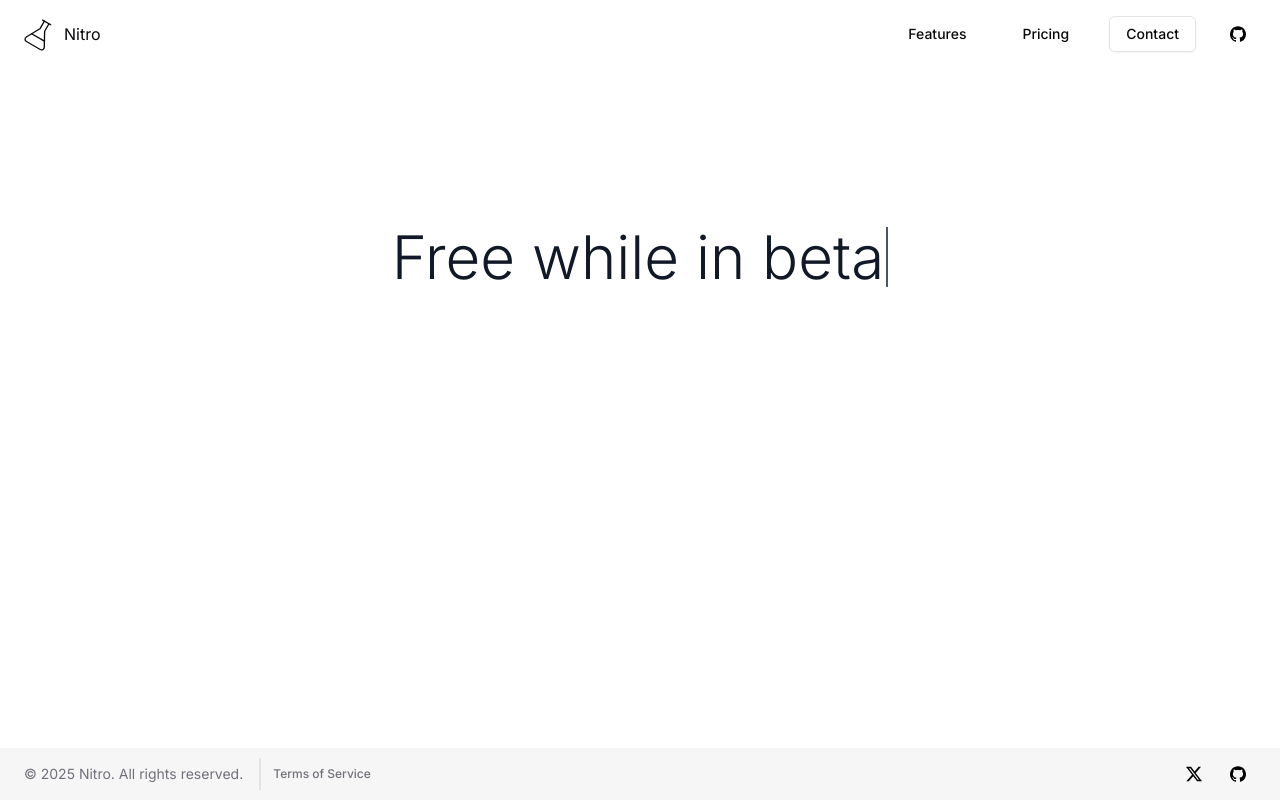
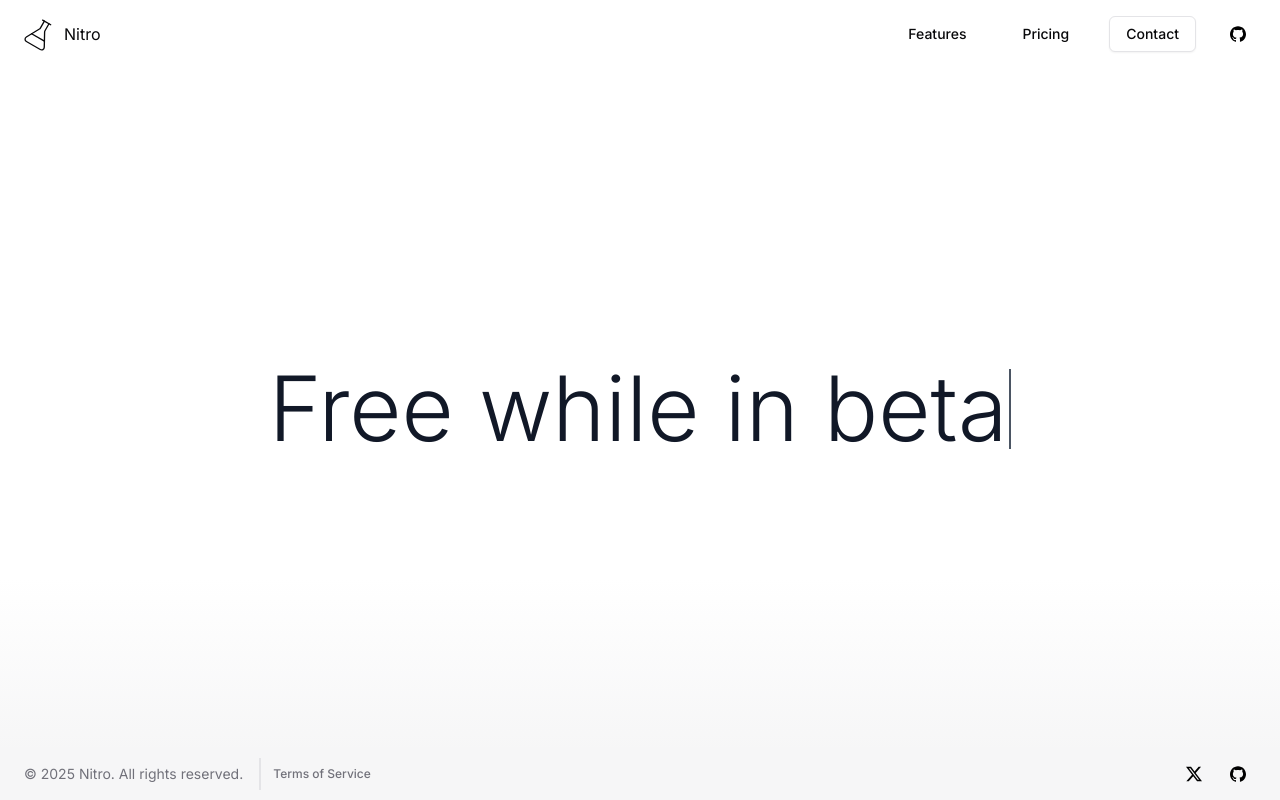
Before and after one commit to eddedd88/nextjs-template, a Next.js app: page /pricing in a window 1280 px wide. Built offline with nearby package versions, Linux system fonts and the light colour scheme.

Commit message:
Update AnimatedHeading speeds and adjust layout for improved responsiveness

```diff
--- a/src/app/(website)/pricing/animated-heading.tsx
+++ b/src/app/(website)/pricing/animated-heading.tsx
@@ -3,7 +3,8 @@
 import { cn } from '@/lib/utils'
 import { useEffect, useState } from 'react'
 
-const TYPING_SPEED = 150 // in ms
+const TYPING_SPEED = 200 // in ms
+const TYPING_SPEED_2 = 100 // faster speed for second text
 const DELETING_SPEED = 80 // in ms
 const PAUSE_BEFORE_DELETE = 200 // pause before starting to delete
 
@@ -19,7 +20,6 @@ export function AnimatedHeading() {
     const timeout = setTimeout(
       () => {
         if (!isDeleting && displayedText === FULL_HEADING) {
-          // Pause before starting to delete
           setTimeout(() => setIsDeleting(true), PAUSE_BEFORE_DELETE)
           return
         }
@@ -36,18 +36,22 @@ export function AnimatedHeading() {
           setDisplayedText(currentHeading.slice(0, displayedText.length + 1))
         }
       },
-      isDeleting ? DELETING_SPEED : TYPING_SPEED,
+      isDeleting
+        ? DELETING_SPEED
+        : currentHeading === FULL_HEADING
+          ? TYPING_SPEED
+          : TYPING_SPEED_2,
     )
 
     return () => clearTimeout(timeout)
   }, [displayedText, isDeleting, currentHeading])
 
   return (
-    <h1 className='h-[108px] bg-gray-900 bg-clip-text px-4 text-center text-4xl font-[350] leading-normal text-transparent sm:h-auto md:text-6xl md:leading-normal'>
+    <h1 className='h-[108px] bg-gray-900 bg-clip-text px-4 text-center text-4xl font-[350] leading-normal text-transparent sm:h-auto md:text-[90px] md:leading-normal'>
       {displayedText}
       <span
         className={cn(
-          'full -mb-2 ml-0.5 inline-block h-[44px] w-0.5 bg-gray-600 sm:h-[60px]',
+          'full -mb-2 ml-0.5 inline-block h-[44px] w-0.5 bg-gray-600 sm:h-[80px]',
           (displayedText === FULL_HEADING ||
             displayedText === FULL_HEADING_2) &&
             'animate-blink',
--- a/src/app/(website)/pricing/page.tsx
+++ b/src/app/(website)/pricing/page.tsx
@@ -2,10 +2,10 @@ import { AnimatedHeading } from './animated-heading'
 
 export default function ComingSoonPage() {
   return (
-    <div className='mx-auto mt-36 text-center'>
+    <div className='flex min-h-[calc(100vh-196px)] items-center justify-center bg-gradient-to-b from-background from-75% to-secondary/80 sm:min-h-[calc(100vh-120px)]'>
       <AnimatedHeading />
       {/* Non animated heading */}
-      {/* <h1 className='px-4 text-4xl font-[350] leading-normal md:text-6xl md:leading-normal'>
+      {/* <h1 className='animate-[fadeIn_2s_ease-in] px-4 text-4xl font-[350] leading-normal md:text-[90px] md:leading-normal'>
         Free while in beta
       </h1> */}
     </div>
```
